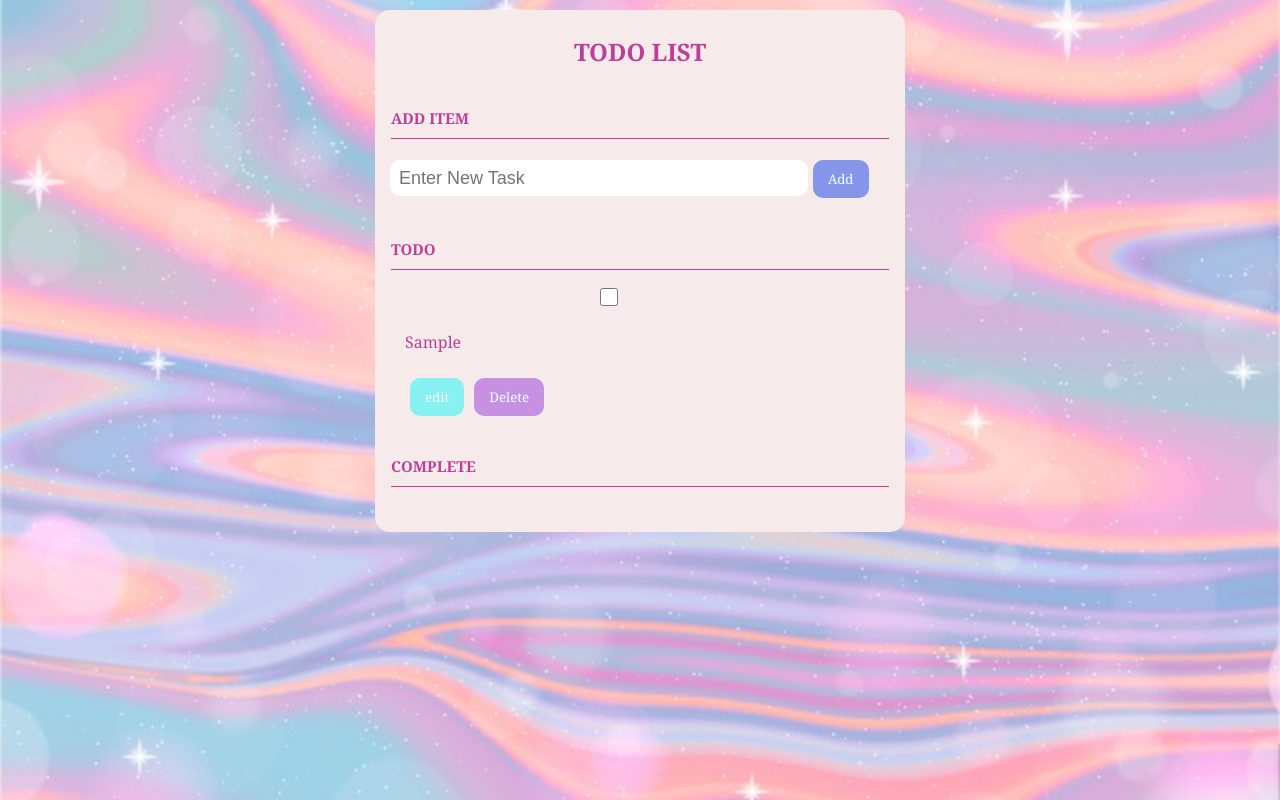
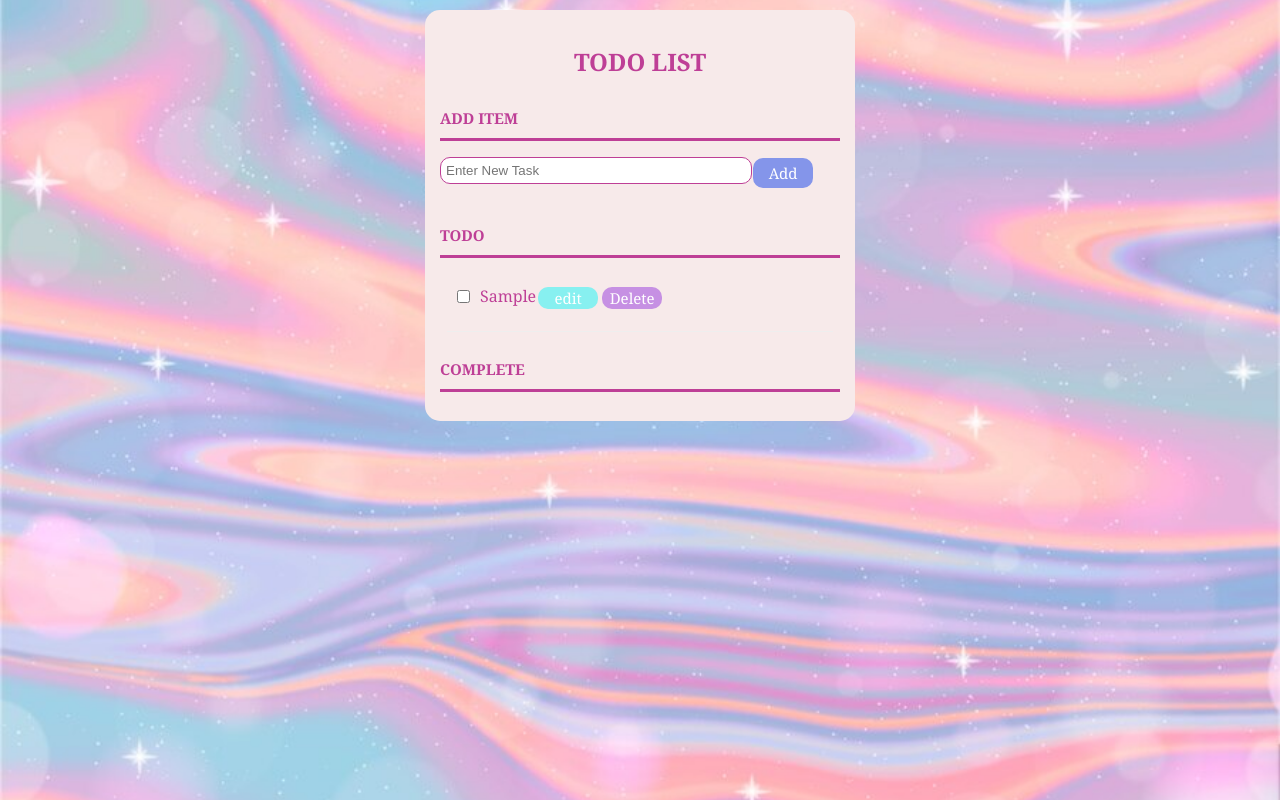
Before and after one commit to busec4/ToDo-App, a React (Vite) app: page / in a window 1280 px wide. Both pictures are taken after typing "Sample" into the empty fields and a click on the button "Add". Built offline with nearby package versions, Linux system fonts and the light colour scheme.

Commit message:
fixed css

```diff
--- a/src/ToDoApp.jsx
+++ b/src/ToDoApp.jsx
@@ -23,17 +23,17 @@ function tasksReducer(tasks, action){
         case "changeEdit": {
             return tasks.map((task,index) =>
                 index === action.id ? {...task, edited: !task.edited} : task
-            )
+            );
         }
         case "edited": {
             return tasks.map((task,index) =>
                 index === action.id ? {...task,text:action.text} : task
-            )
+            );
         }
         case "completed": {
             return tasks.map((task,index) =>
                 index === action.id ? {...task, done: !task.done} : task
-            )
+            );
         }
         default: {
             throw Error('Unknown Action' + action.type);
@@ -49,7 +49,7 @@ function ToDoApp(){
     })
 
     useEffect(() =>{
-        localStorage.setItem("tasks",JSON.stringify(tasks))
+        localStorage.setItem("tasks",JSON.stringify(tasks));
     },[tasks]);
     const inputRef = useRef(null);
     // const editRef = useRef(null);
@@ -92,43 +92,40 @@ function ToDoApp(){
     }
     return(
         <div className="todo-container">
-
                 <h2>TODO LIST</h2>
                 <h3>Add Item</h3>
                 <p>
-                    <input ref={inputRef} placeholder="Enter New Task"  />
-                    <button id='add-btn' onClick={handleAddedTask}>Add</button>
+                    <input className="new-task" ref={inputRef} placeholder="Enter New Task"  />
+                    <button className='add-btn' onClick={handleAddedTask}>Add</button>
                 </p>
                 <h3>TODO</h3>
                 <ul className="incomplete-tasks">
                     {tasks.map((task, index) =>(!task.done &&
-
-                        <div>
+                        <li  key={task.id}  className={task.edited ? "editMode" : ""}>
                             <input type="checkbox"  checked={task.done} onClick={() => handleCompleteTasks(index)} />
-                            {task.edited ? (<input type="text" defaultValue={task.text} onChange={(e) => handleEditTask(e,index)}/>):(
-                            <li  key={task.id}>{task.text}</li>
+                            {task.edited ? (<input type="text" value={task.text} onChange={(e) => handleEditTask(e,index)}/>):(
+                            <span>{task.text}</span>
                             )}
-
-                             <button id="edit-btn" onClick={() => handleEditChange(index)}>{task.edited ? "save" : "edit"}</button>
-                            <button id="delete-btn" onClick={() => handleDeleteTask(index)}>Delete</button>
-
-                        </div>
-
+                            <div className='button'>
+                            <button className="edit" onClick={() => handleEditChange(index)}>{task.edited ? "save" : "edit"}</button>
+                            <button className="delete" onClick={() => handleDeleteTask(index)}>Delete</button>
+                            </div>
+                        </li>
                     )
                     )}
                 </ul>
                 <h3>COMPLETE</h3>
-                <ul className="complete-tasks">
+                <ul className="completed-tasks">
                     {tasks.map((task, index) =>(task.done &&
-                        <div>
+                        <li  key={task.id} className={task.edited ? "editMode" : ""}>
                             <input type="checkbox"  checked={task.done} onClick={() => handleCompleteTasks(index)} />
                             {task.edited ? (<input type="text" defaultValue={task.text} onChange={(e) => handleEditTask(e,index)}/>):(
-                            <li  key={task.id}>{task.text}</li>
+                            <span>{task.text}</span>
                             )}
-                                <button id="edit-btn" onClick={() => handleEditChange(index)}>{task.edited ? "save" : "edit"}</button>
-                                <button id="delete-btn" onClick={() => handleDeleteTask(index)}>Delete</button>
 
-                        </div>
+                            <button className="edit" onClick={() => handleEditChange(index)}>{task.edited ? "save" : "edit"}</button>
+                            <button className="delete" onClick={() => handleDeleteTask(index)}>Delete</button>
+                        </li>
                     )
                     )}
                 </ul>
--- a/src/index.css
+++ b/src/index.css
@@ -1,3 +1,4 @@
+
 body {
   background-image:url(./assets/ToDoPic.jpg);
   background-position: center;
@@ -8,23 +9,24 @@ body {
   font-family: Cambria, Cochin, Georgia, Times, 'Times New Roman', serif;
 }
 
-.todo-container{
+.todo-container {
   display: block;
-  width: 500px;
+  width: 400px;
   margin: 10px auto 100px;
   background-color:#f7eaea;
   padding:5px 15px 15px 15px;
-  border-radius:15px;
+  border-radius:15px
 }
 
 h2 {
-  text-align: center;
+  text-align:center;
+  padding-top:10px;
+  margin-bottom:10px;
 }
 
 ul {
-  margin: 10px;
-  padding: 5px;
-
+  margin: 3px;
+  padding: 4px;
 }
 
 li * {
@@ -37,74 +39,105 @@ h3 {
   list-style: none;
 }
 
-input{
+input
+ {
+  outline: none;
   border-radius: 10px;
-  border: none;
-  color: #e1a0a0;
-  padding: 9px;
-  font-size: 18px;
-  line-height: 18px;
-  height: 18px;
-  width: 400px;
-}
-
-input:focus{
-  color: #ed5858;
-}
-
-button{
-  border: none;
-  border-radius: 10px;
-  color: azure;
-  font-family: Cambria, Cochin, Georgia, Times, 'Times New Roman', serif;
-  padding: 10px 15px;
-  cursor: pointer;
-  margin: 5px;
-}
-
-#delete-btn{
-  background-color: #c690e3;
+  border:1px solid #be3f96;
 
 }
 
-#edit-btn{
-  background-color: rgb(135, 240, 240);
+button {
+  background: none;
+  border: none;
+  color: #ffffff;
+  font-size: 15px;
+  width: 60px;
+
+  font-family: Cambria, Cochin, Georgia, Times, 'Times New Roman', serif;
+  cursor: pointer;
+  border-radius: 10px;
 }
 
-#add-btn{
+.delete{
+  background-color: #c690e3;
+  margin: 2px;
+}
+
+.edit{
+  background-color: rgb(135, 240, 240);
+  margin: 2px;
+}
+
+.add-btn{
   background-color: #8495ea;
+  padding: 5px;
+  margin: 1px;
 }
+
+button:hover {
+  color: #f7eaea;
+}
+
+
+/* Heading */
 
 h3,
 label[for='new-task'] {
   color: #be3f96;
   font-weight: 700;
   font-size: 15px;
-  border-bottom: 1px solid #be3f96;
+  border-bottom: 3px solid #be3f96;
   padding: 20px 0 10px;
-  margin: 1px;
+  margin: 0;
   text-transform: uppercase;
 }
+
+input[type="text"] {
+  margin: 0;
+  font-size: 18px;
+  line-height: 18px;
+  height: 18px;
+  padding: 10px;
+  border: none;
+  background: #f5f4f4;
+  border-radius: 10px;
+  font-family: Lato, sans-serif;
+  color: #e1a0a0;
+}
+
+input[type="text"]:focus {
+  color: #db6464;
+}
+
+
+/* New Task */
 
 label[for='new-task'] {
   display: block;
   margin: 0 0 20px;
 }
 
-input#new-task {
+input.new-task {
   float: left;
-  width: 318px;
+  width: 300px;
+  padding: 5px;
 }
+
+
+
+/* Task list */
 
 li {
   overflow: hidden;
   padding: 20px 0;
+  border-bottom: 1px solid #eee;
 }
 
 li > input[type="checkbox"] {
   margin: 0 10px;
   position: relative;
-  top: 15px;
+  top: 5px;
 }
 
 li > label {
@@ -118,22 +151,22 @@ li > input[type="text"] {
   width: 226px;
 }
 
-li > .delete:hover {
-  color: #CF2323;
-}
+
+
+
+/* Completed */
 
 #completed-tasks label {
   text-decoration: line-through;
-  color: #888;
+
 }
-ul li input[type=text] {
+
+
+/* Edit Task */
+
+ul li input[type="text"] {
   display: none;
 }
-
-ul li.editMode input[type=text] {
+ul li.editMode input[type="text"] {
   display: block;
 }
-
-ul li.editMode label {
-  display: none;
-}
```
